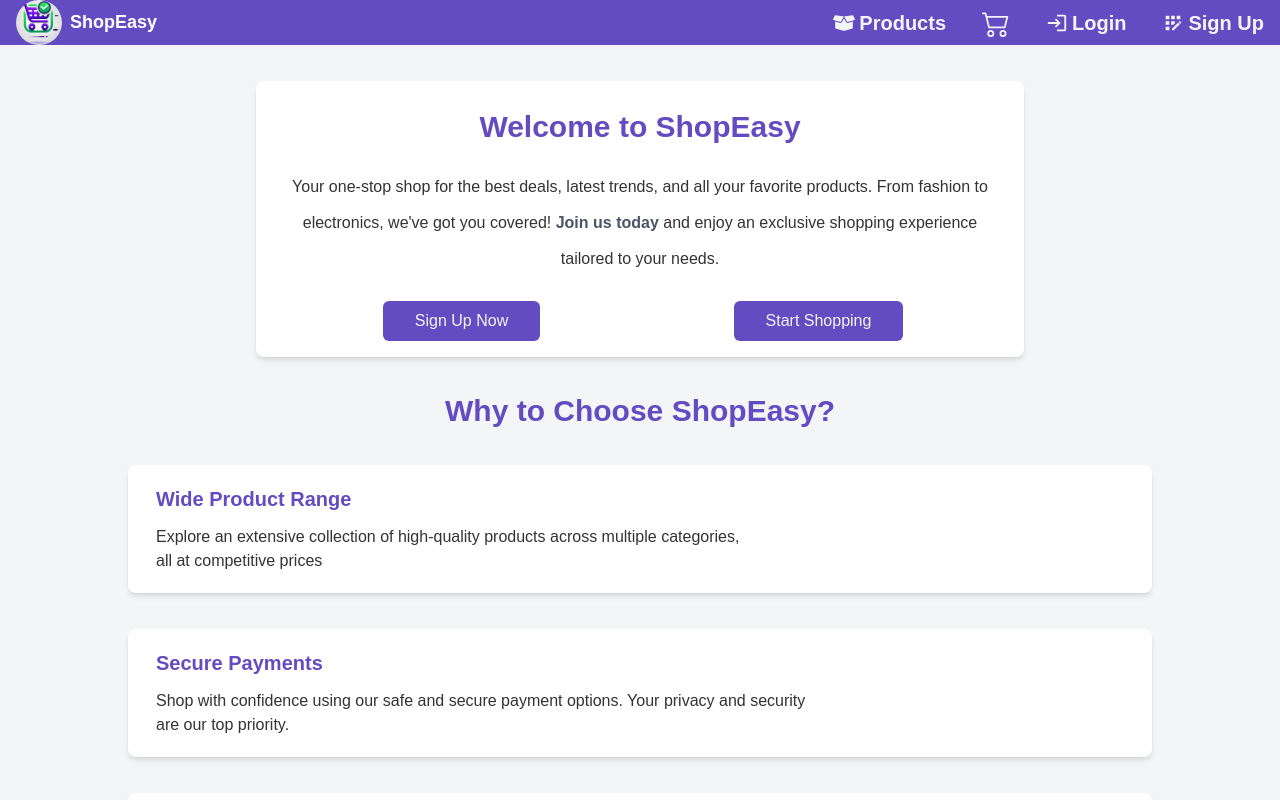
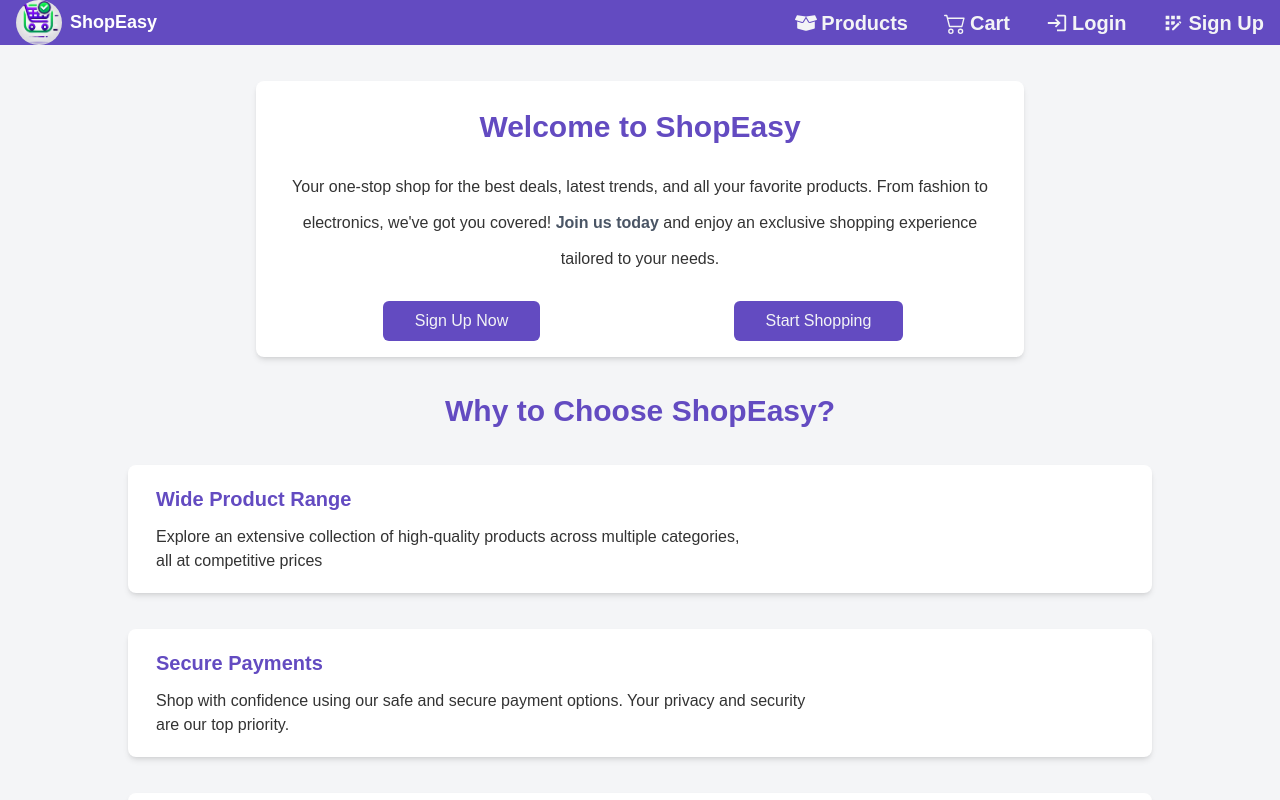
Before and after one commit to eric2003tu/e-commerce, a React (Vite) app: page / in a window 1280 px wide. Shown: the top 800 px of the page. Built offline with nearby package versions, Linux system fonts and the light colour scheme.

Commit message:
Responsiveness of the header

```diff
--- a/src/Small/Header.tsx
+++ b/src/Small/Header.tsx
@@ -31,8 +31,9 @@ const Header: React.FC = () => {
             <FaBoxOpen size={22} />
             <Link to='/products'>Products</Link>
           </li>
-          <li>
-            <Link to='/cart'><BsCart2 size={28} /></Link>
+          <li className='flex items-center gap-1'>
+            <BsCart2 size={22} />
+            <Link to='/login'>Cart</Link>
           </li>
           <li className='flex items-center gap-1'>
             <MdLogin size={22} />
```
